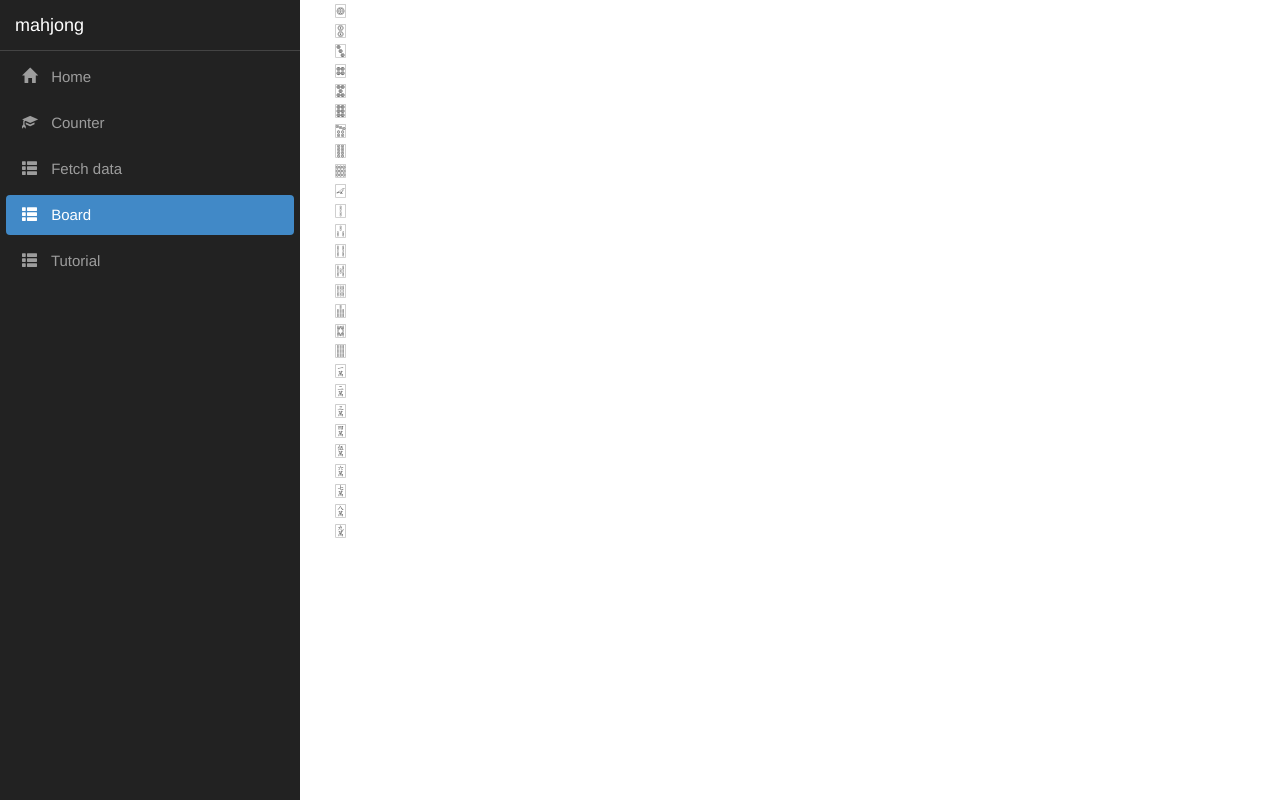
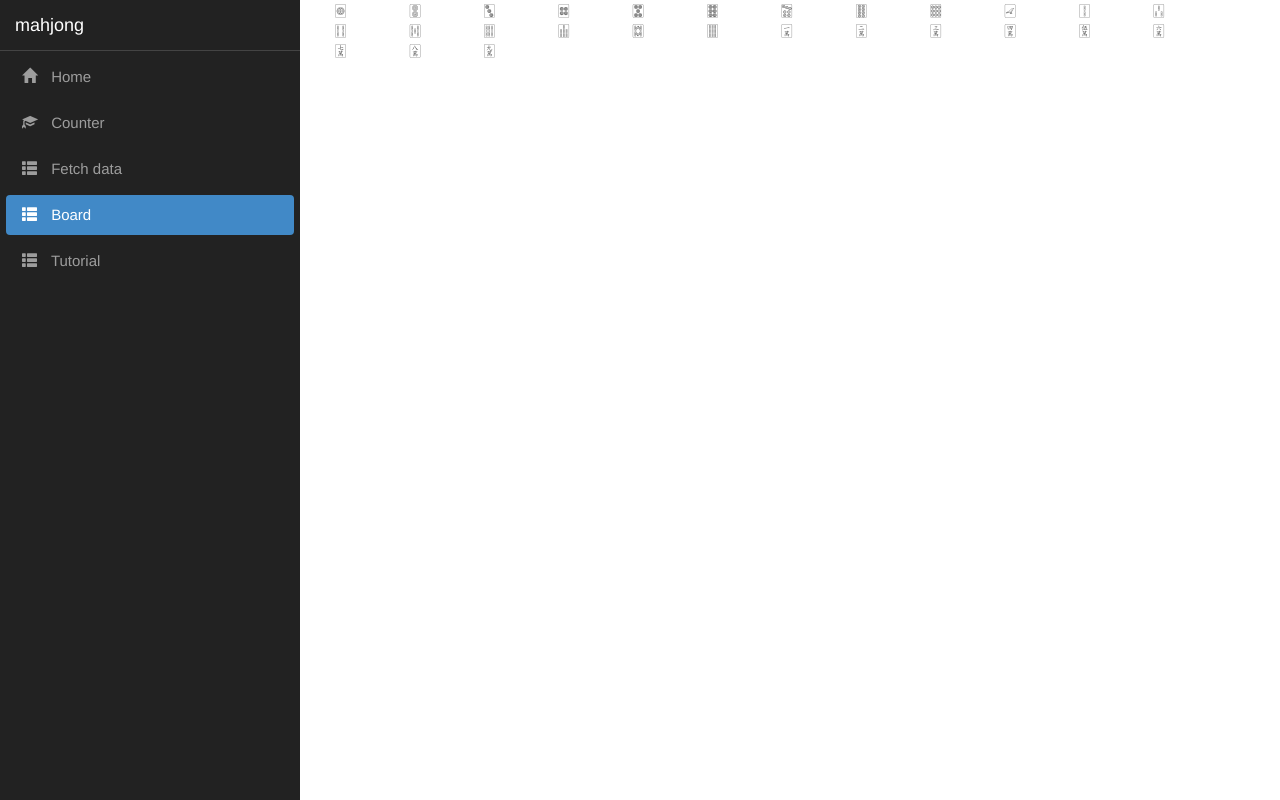
Before and after one commit to cyyeap/mahjong, an Angular app in the folder ClientApp/: page /board in a window 1280 px wide. Built offline with nearby package versions, Linux system fonts and the light colour scheme.

Commit message:
horizontalised tiles

```diff
--- a/ClientApp/src/app/board/board.component.css
+++ b/ClientApp/src/app/board/board.component.css
@@ -0,0 +1,5 @@
+.content {
+    float: left;
+    width: 8%;
+    border:none;
+}
--- a/ClientApp/src/app/board/board.component.html
+++ b/ClientApp/src/app/board/board.component.html
@@ -1,2 +1,2 @@
-<div *ngFor="let tile of deck.allTiles" class="{{tile.getTileClass()}}" cdkDrag>
+<div *ngFor="let tile of deck.allTiles" class="content {{tile.getTileClass()}}" cdkDrag>
 </div>
```
